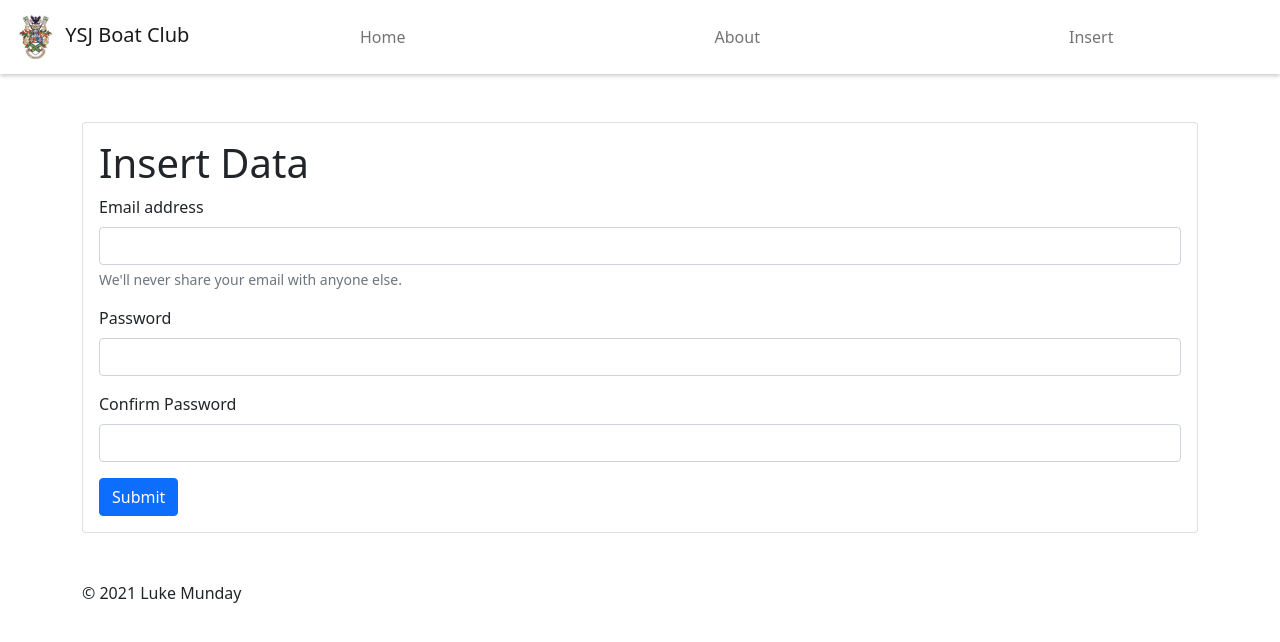
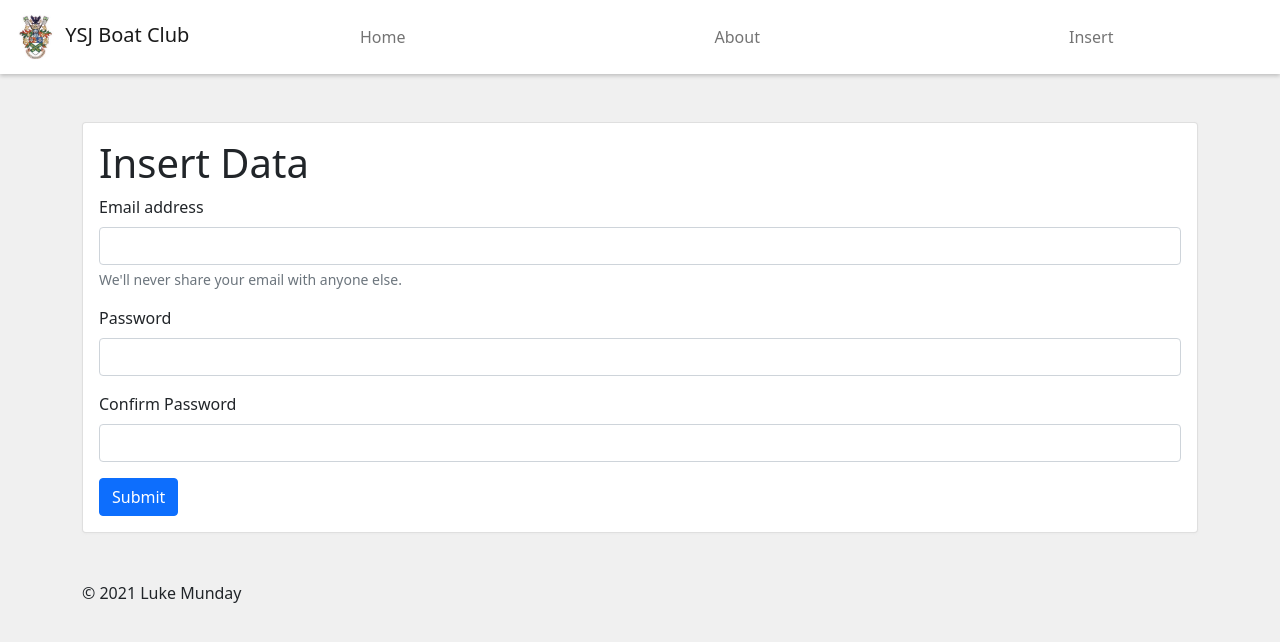
Before and after one commit to LMunday98/3CB109-Assessment-YSJBC_Web_App, a Flask app: page /form in a window 1280 px wide. Shown: the top 642 px of the page. Run offline with Flask 2, Linux system fonts and the light colour scheme.

Commit message:
background styling

```diff
--- a/project/app/static/assets/css/main.css
+++ b/project/app/static/assets/css/main.css
@@ -1,8 +1,17 @@
 nav {
     margin-bottom: 3em;
     box-shadow: 0 2px 4px 0 rgba(0,0,0,.2);
+    background-color: white;
 }
 
 .footer {
     margin-top: 3em;
 }
+
+body {
+    background-color: rgb(240, 240, 240);
+}
+
+.card {
+    box-shadow: 0 1px 2px 0 rgba(211, 211, 211, 0.2);
+}
--- a/project/app/templates/base.html
+++ b/project/app/templates/base.html
@@ -4,10 +4,10 @@
 <html lang="en">
   <head>
     <title>{% block title %}{% endblock %}</title>
+    <!-- Bootstrap core CSS -->
+    <link href="https://cdn.jsdelivr.net/npm/bootstrap@5.0.0-beta2/dist/css/bootstrap.min.css" rel="stylesheet" integrity="sha384-BmbxuPwQa2lc/FVzBcNJ7UAyJxM6wuqIj61tLrc4wSX0szH/Ev+nYRRuWlolflfl" crossorigin="anonymous">
     <!-- Import main custom CSS -->
     <link rel="stylesheet" href="{{ url_for('static', filename='assets/css/main.css') }}">
-    <!-- Bootstrap core CSS -->
-    <link href="https://cdn.jsdelivr.net/npm/bootstrap@5.0.0-beta2/dist/css/bootstrap.min.css" rel="stylesheet" integrity="sha384-BmbxuPwQa2lc/FVzBcNJ7UAyJxM6wuqIj61tLrc4wSX0szH/Ev+nYRRuWlolflfl" crossorigin="anonymous">
     <style>
     </style>
   </head>
```
